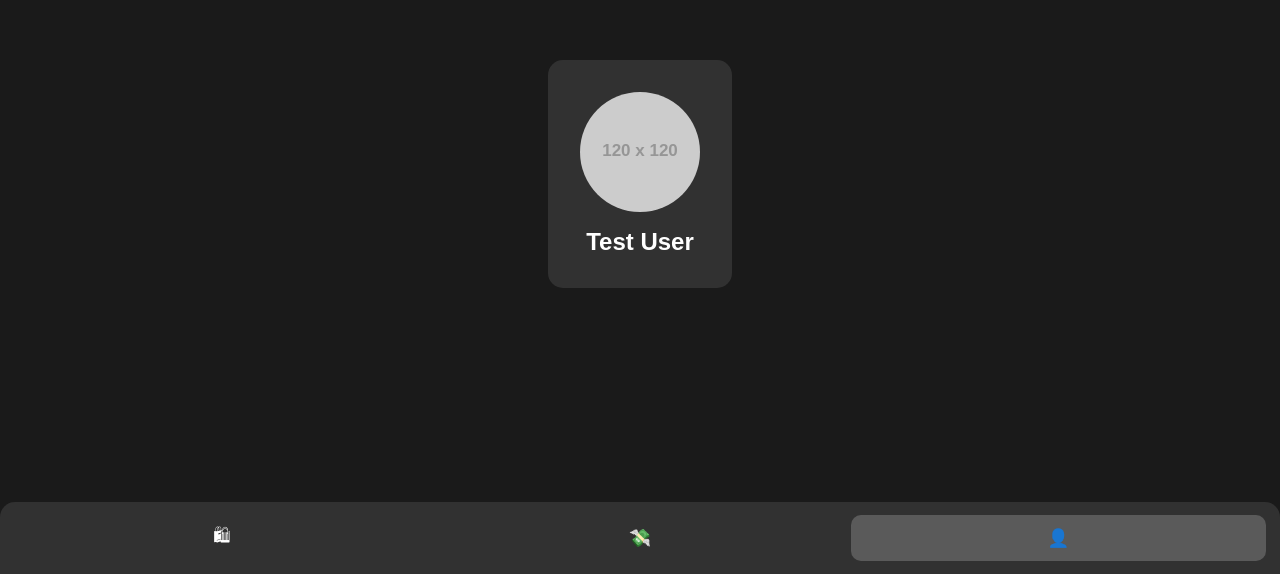
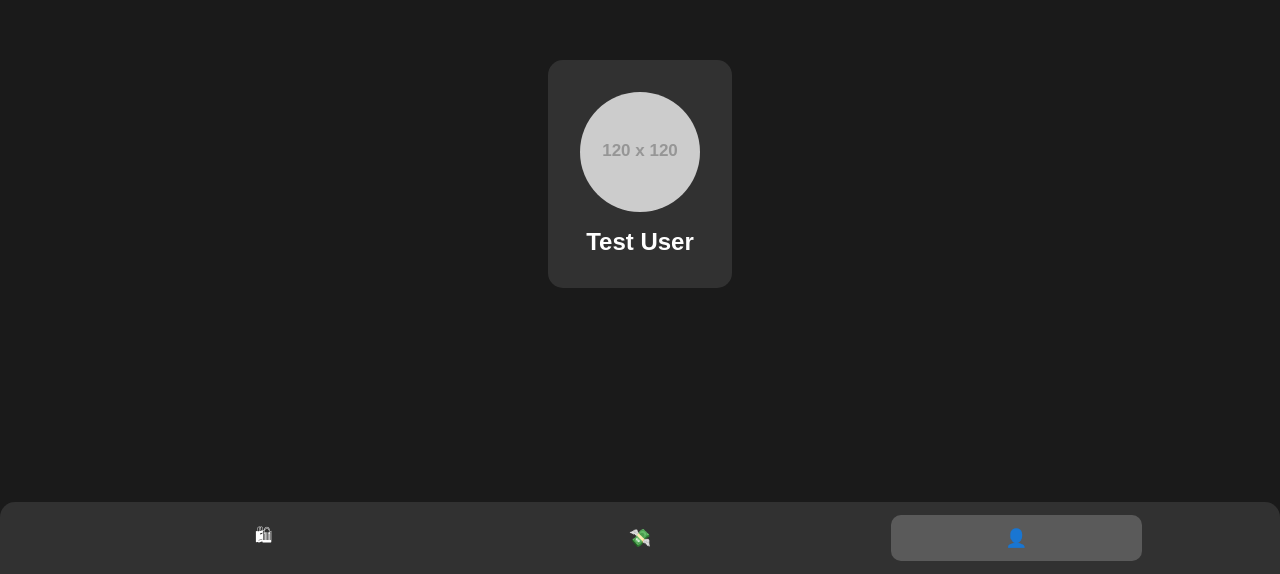
Before and after one commit to kotmega8/CryptoAppTG, a website: page public/profile.html in a window 1280 px wide. Shown: the part 226-800 px from the top of the page. Drawn offline with Linux system fonts and the light colour scheme; placeholder pictures from the web are drawn by us.

Commit message:
stylefixpanel

```diff
--- a/public/css/style.css
+++ b/public/css/style.css
@@ -91,7 +91,7 @@ body {
     background: rgba(255, 255, 255, 0.1);
     padding: 0.8rem;
     display: flex;
-    justify-content: space-between;
+    justify-content: space-evenly;
     border-top-left-radius: 15px;
     border-top-right-radius: 15px;
 }
@@ -101,12 +101,10 @@ body {
     border: none;
     color: white;
     font-size: 1.1rem;
-    padding: 0.5rem 0.6rem;
+    width: 20%;
+    padding: 0.5rem 0;
     cursor: pointer;
     transition: opacity 0.3s ease;
-    flex: 1;
-    margin: 0 0.1rem;
-    min-width: 0;
     text-align: center;
 }
 
@@ -117,6 +115,7 @@ body {
 .nav-button.active {
     background: rgba(255, 255, 255, 0.2);
     border-radius: 10px;
+    width: 20%;
 }
 
 .profile-container {
```
